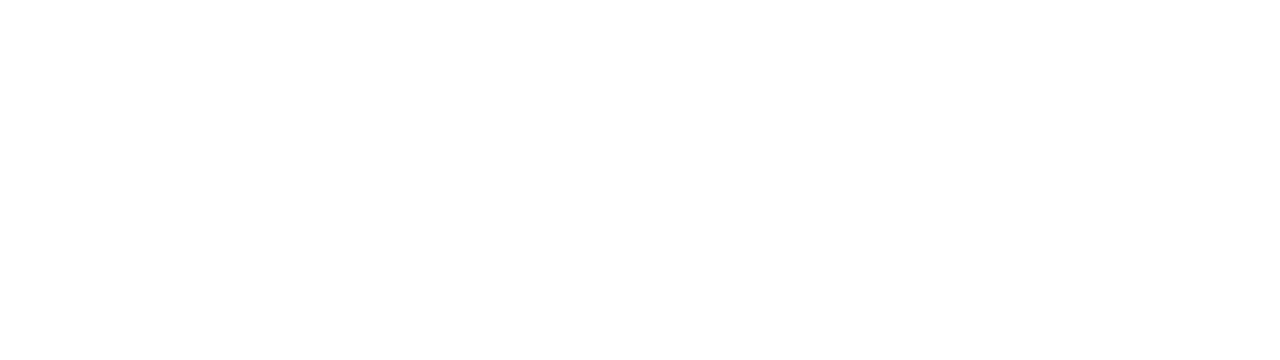
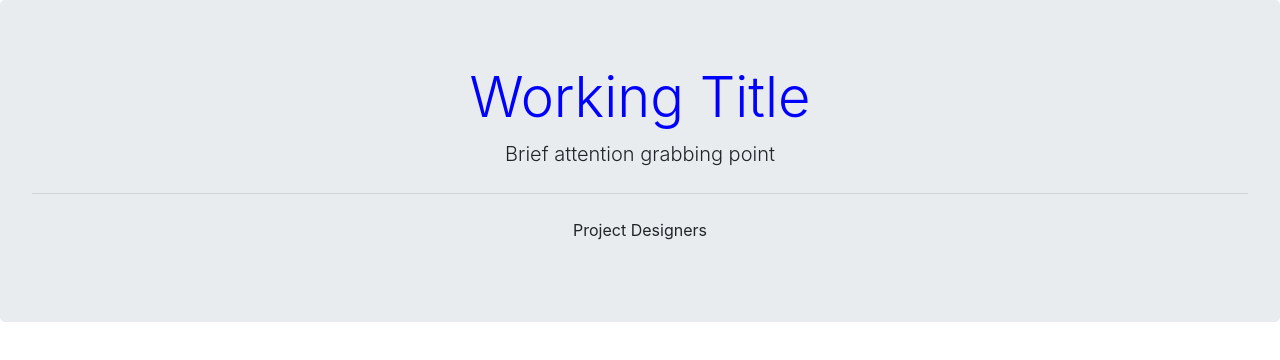
Before and after one commit to RayFlaherty/GroupProjectWaterCrisis, a plain HTML site: page index.html in a window 1280 px wide. Drawn offline with nearby package versions, Linux system fonts and the light colour scheme.

```diff
--- a/index.html
+++ b/index.html
@@ -4,7 +4,21 @@
     <meta charset="UTF-8" />
     <meta http-equiv="X-UA-Compatible" content="IE=edge" />
     <meta name="viewport" content="width=device-width, initial-scale=1.0" />
+    <link rel="stylesheet" href="/style.css" />
+    <link
+      rel="stylesheet"
+      href="https://cdn.jsdelivr.net/npm/bootstrap@4.3.1/dist/css/bootstrap.min.css"
+      integrity="sha384-ggOyR0iXCbMQv3Xipma34MD+dH/1fQ784/j6cY/iJTQUOhcWr7x9JvoRxT2MZw1T"
+      crossorigin="anonymous"
+    />
     <title>Save the Pickles!!!</title>
   </head>
-  <body></body>
+  <body>
+    <div class="jumbotron">
+      <h1 class="display-4">Working Title</h1>
+      <p class="lead">Brief attention grabbing point</p>
+      <hr class="my-4" />
+      <p>Project Designers</p>
+    </div>
+  </body>
 </html>
--- a/style.css
+++ b/style.css
@@ -0,0 +1,8 @@
+h1 {
+  color: blue;
+  text-align: center;
+}
+
+p {
+  text-align: center;
+}
```
